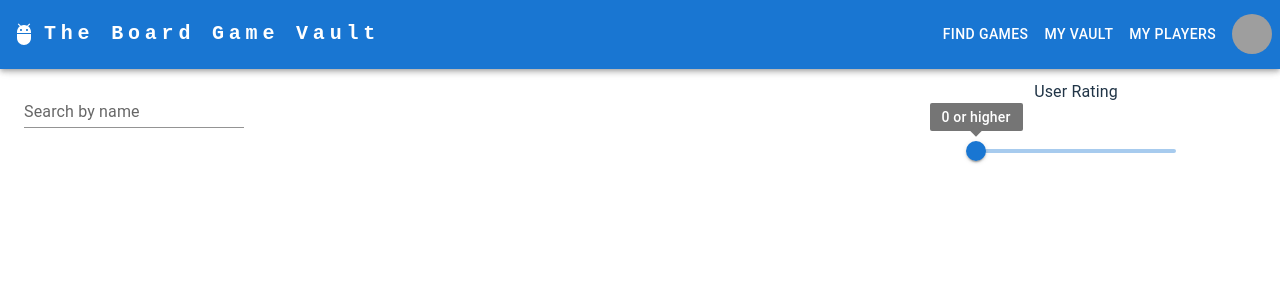
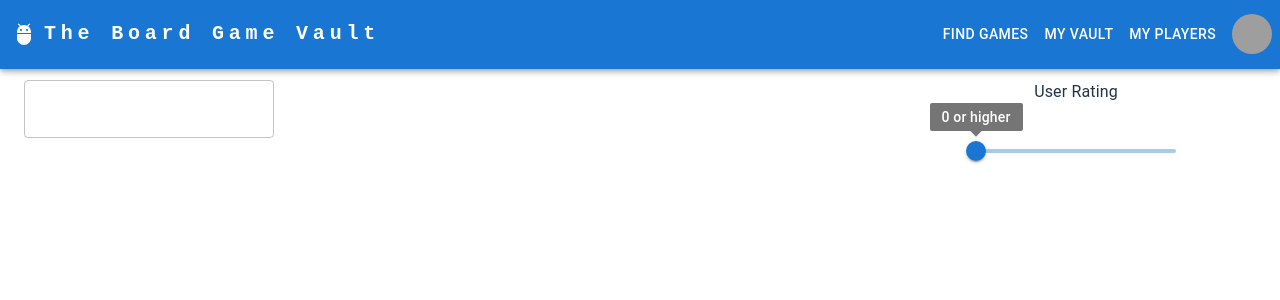
Before and after one commit to Nagel29/The-Board-Game-Vault-FE, a React (Vite) app: page / in a window 1280 px wide. Shown: the top 300 px of the page. Built offline with nearby package versions, Linux system fonts and the light colour scheme; grey boxes are pictures that could not be loaded.

Commit message:
add a couple of form fields

```diff
--- a/src/FindGames.tsx
+++ b/src/FindGames.tsx
@@ -1,15 +1,23 @@
-import { searchGames } from "./utilities/apiCalls"
+import { fetchGames } from "./utilities/apiCalls"
 import { useState } from "react"
 import Form from "./Form"
 
 const FindGames = () => {
   const [foundGames, setFoundGames] = useState()
 
+  const updateSearchedGames = async (searchInput: string) => {
+    let games = await fetchGames(searchInput)
+    setFoundGames(games)
+  }
+
   return (
     <div>
-      <Form />
+      <Form updateSearchedGames={updateSearchedGames}/>
     </div>
   )
 }
 
 export default FindGames
+
+
+// Access to fetch at 'https://api.boardgameatlas.com/api/search?name=&client_id=zuMwyCtcvF' from origin 'http://127.0.0.1:5173' has been blocked by CORS policy: Response to preflight request doesn't pass access control check: It does not have HTTP ok status.
--- a/src/Form.tsx
+++ b/src/Form.tsx
@@ -1,14 +1,17 @@
-import { useState } from "react"
+import { useState, useEffect } from "react"
 import Container from "@mui/material/Container"
-import { TextField } from "@mui/material"
+import TextField from "@mui/material/TextField"
 import Slider from "@mui/material/Slider"
 import Box from "@mui/material/Box"
 import Typography from "@mui/material/Typography"
 
-const Form = () => {
-  const [searchInput, setSearchInput] = useState<string>('')
+const Form = ({
+  updateSearchedGames,
+}: {
+  updateSearchedGames: (searchInput: string) => void
+}) => {
+  const [searchInput, setSearchInput] = useState<string>("")
   const [rating, setRating] = useState<number>(0)
-
 
   const handleRatingChange = (e: any) => {
     setRating(e.target.value)
@@ -18,10 +21,45 @@ const Form = () => {
     setSearchInput(e.target.value)
   }
 
+  useEffect(() => {console.log('hi'), [searchInput]})
 
   return (
-    <Container sx={{ display: "flex", justifyContent: 'space-between', position: 'fixed', left: '0', top: '0', width: '100%', mt: 10}}>
-      <TextField sx={{ input: { color: 'white' } }} label="Search by name" variant="standard" color='secondary' onChange={(e => handleSearchInput(e))}/>
+    <Container
+      sx={{
+        display: "flex",
+        justifyContent: "space-between",
+        position: "fixed",
+        left: "0",
+        top: "0",
+        width: "100%",
+        mt: 10,
+      }}
+    >
+      <TextField
+        sx={{
+          input: {
+            "&::placeholder": {
+              color: "white",
+            },
+            "&:hover": {
+              border: "white 1px solid",
+              borderRadius: "3px",
+              zIndex: 1,
+            },
+            "&:focus": {
+              border: "white 2px solid",
+              borderRadius: "3px",
+              zIndex: 1,
+            },
+            color: "white",
+            border: "white 1px solid",
+            borderRadius: "3px",
+          },
+        }}
+        placeholder="Search by name"
+        value={searchInput}
+        onChange={(e) => handleSearchInput(e)}
+      />
       <Box sx={{ width: 200 }}>
         <Typography sx={{ m: "0 0 2em 0" }}>User Rating</Typography>
         <Slider
--- a/src/utilities/apiCalls.ts
+++ b/src/utilities/apiCalls.ts
@@ -1,16 +1,9 @@
-export const searchGames = async (searchInput: string) => {
+export const fetchGames = async (searchInput: string) => {
   try {
     const response = await fetch(
-      `https://api.boardgameatlas.com/api/search?name=${searchInput}&client_id=zuMwyCtcvF`,
-      {
-        method: "GET",
-        headers: {
-          "Content-Type": "application/json",
-        },
-      }
+      `https://api.boardgameatlas.com/api/search?name=${searchInput}&client_id=zuMwyCtcvF`
     )
-
-    return response.json()
+    return await response.json()
   } catch (error) {
     return error
   }
```
